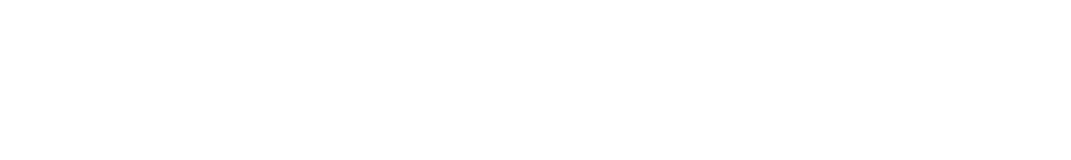
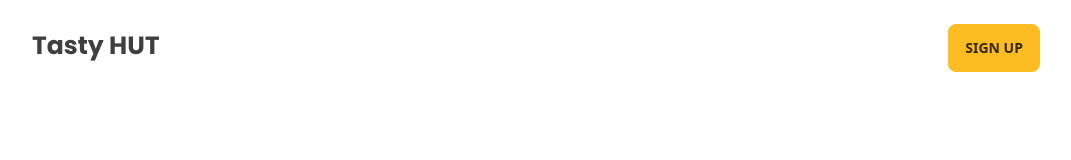
Before and after one commit to rabby159/meal-resu, a plain HTML site: page index.html in a window 1280 px wide. Shown: the whole page, without its empty margins (104-1175 px from the left). Drawn offline with nearby package versions, Linux system fonts and the light colour scheme.

Commit message:
nav section added

```diff
--- a/index.html
+++ b/index.html
@@ -4,7 +4,7 @@
     <meta charset="UTF-8">
     <meta name="viewport" content="width=device-width, initial-scale=1.0">
     <title>Testy Hut</title>
-
+    <link rel="shortcut icon" href="./images/face-grin-tongue-wink-solid.svg" type="image/x-icon">
     <!-- tailwind and daisyUI  -->
     <link href="https://cdn.jsdelivr.net/npm/daisyui@3.4.0/dist/full.css" rel="stylesheet" type="text/css" />
     <script src="https://cdn.tailwindcss.com"></script>
@@ -37,7 +37,16 @@
 </head>
 <body>
     <header>
-
+        <nav class="max-w-screen-lg mx-auto py-4">
+            <div class="navbar bg-base-100">
+                <div class="navbar-start">
+                  <a class=""><img src="./images/Tasty_HUT.png" alt=""></a>
+                </div>
+                <div class="navbar-end">
+                  <a class="btn btn-warning">Sign Up</a>
+                </div>
+              </div>
+        </nav>
     </header>
     <main>
 
```
Also changed, not shown: images/face-grin-tongue-wink-solid.svg (added).
